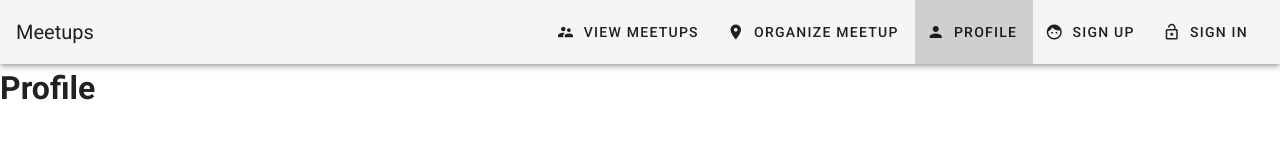
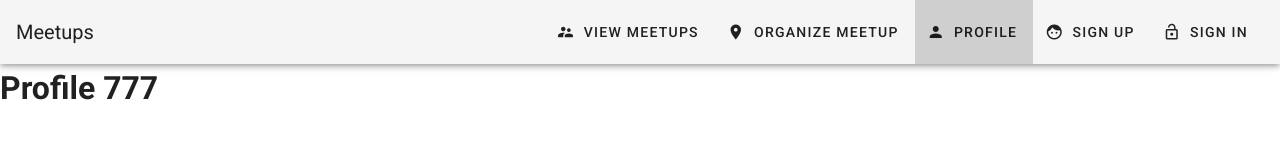
Before and after one commit to yuriy-dezhniuk/meetups, a Vue app: page /profile in a window 1280 px wide. Shown: the top 162 px of the page. Built offline with nearby package versions, Linux system fonts and the light colour scheme.

Commit message:
edit content on profile page

```diff
--- a/src/views/Profile.vue
+++ b/src/views/Profile.vue
@@ -1,5 +1,5 @@
 <template>
-  <h1>Profile</h1>
+  <h1>Profile 777</h1>
 </template>
 
 <script>
```
